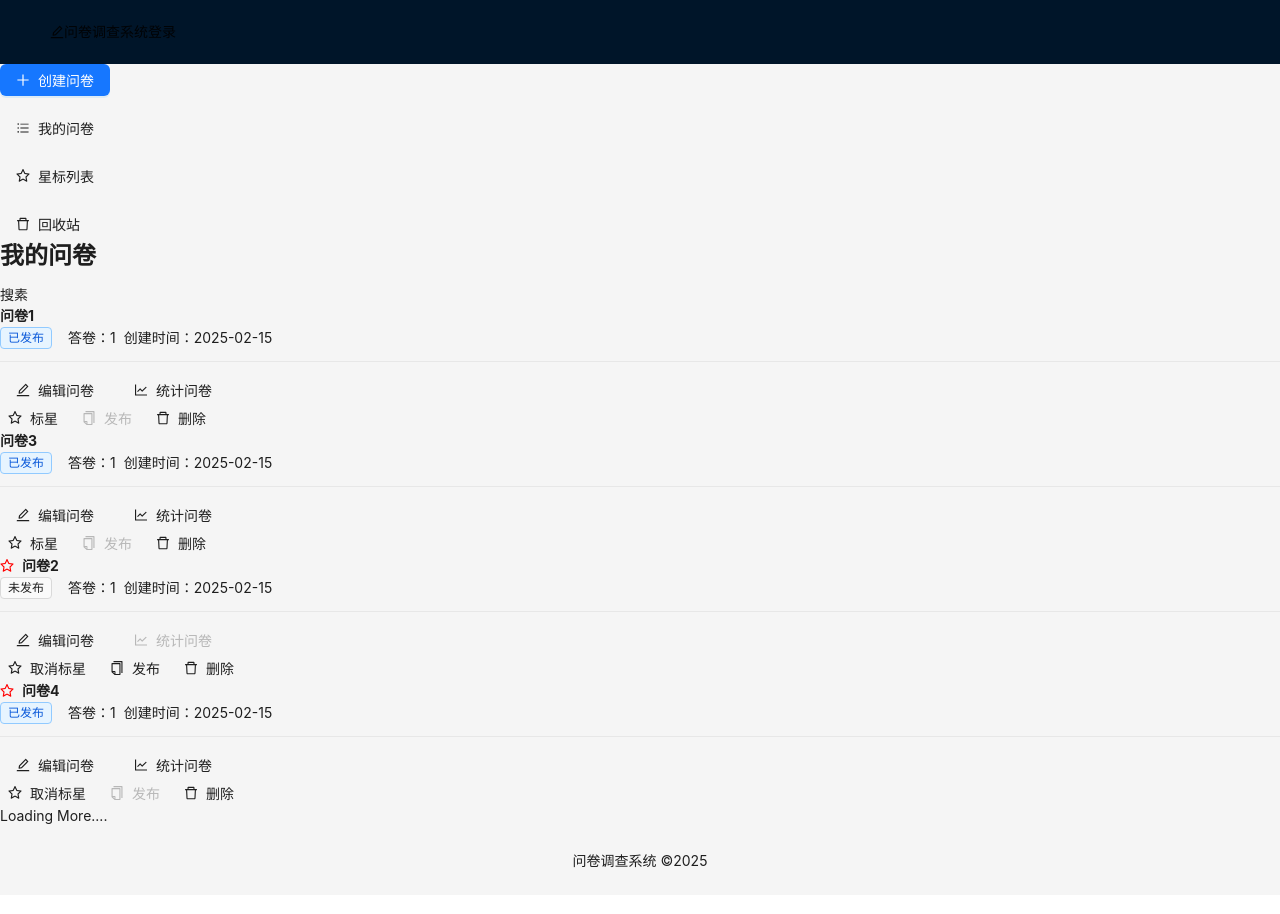
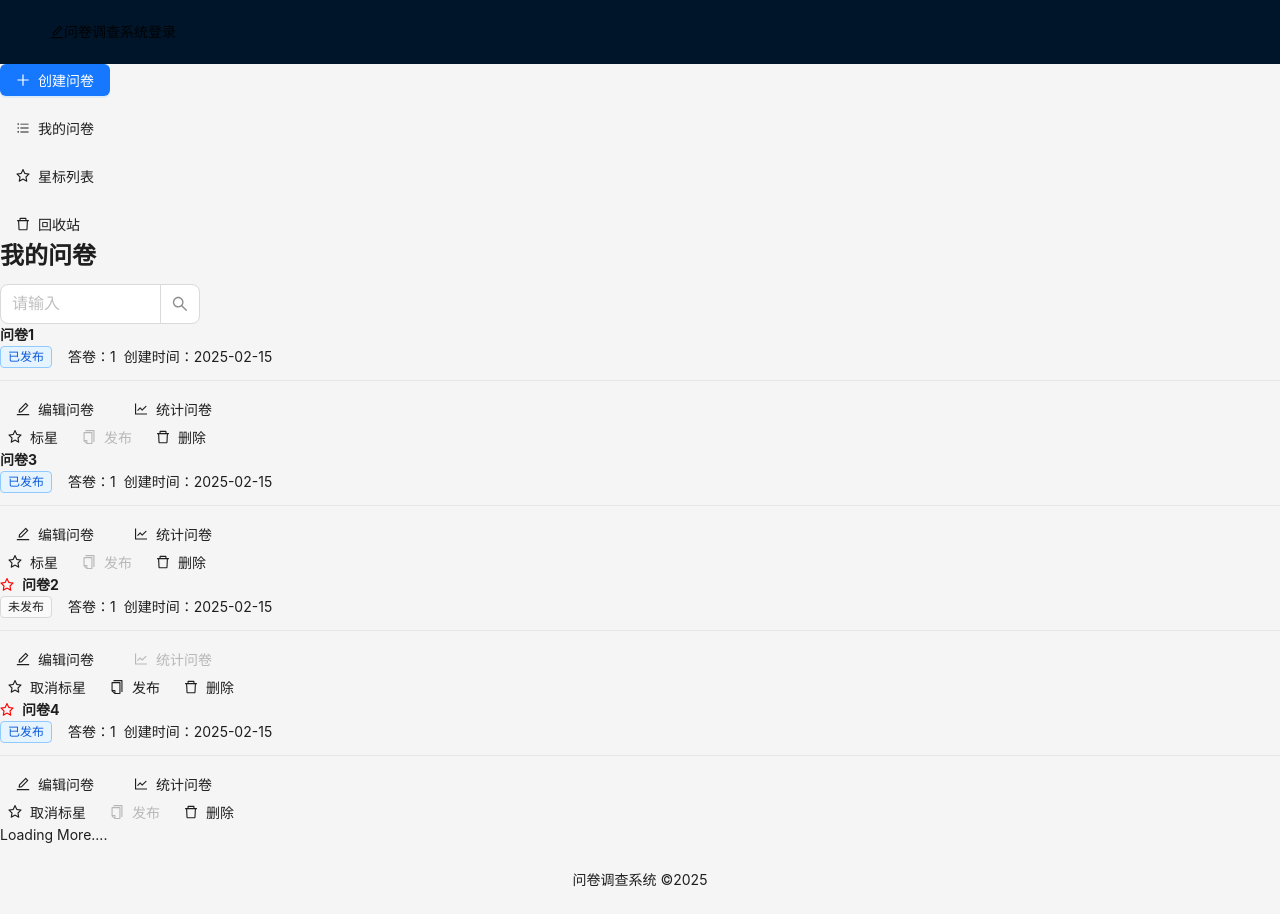
Before and after one commit to YanWei101/questionnaire, a Next.js app: page /manage in a window 1280 px wide. Built offline with nearby package versions, Linux system fonts and the light colour scheme; what @ant-design/nextjs-registry would draw is missing.

Commit message:
feat:完善ListSearch组件

```diff
--- /dev/null
+++ b/src/components/ListSearch.tsx
@@ -0,0 +1,37 @@
+import React, { useState, useEffect } from "react";
+import { Input } from "antd";
+const { Search } = Input;
+import { useRouter, useSearchParams } from "next/navigation";
+import { LSTI_SEARCH_PARAM_KEY } from "@/constant";
+
+export default function ListSearch() {
+  const router = useRouter();
+  const searchParams = useSearchParams();
+  const [searchText, setSearchText] = useState("");
+
+  // 从 URL 参数中获取初始值
+  useEffect(() => {
+    const val = searchParams.get(LSTI_SEARCH_PARAM_KEY) || "";
+    setSearchText(val);
+  }, [searchParams]);
+
+  const onChange = (e: React.ChangeEvent<HTMLInputElement>) => {
+    setSearchText(e.target.value);
+  };
+
+  const onSearch = () => {
+    router.push(`?${LSTI_SEARCH_PARAM_KEY}=${searchText}`);
+  };
+
+  return (
+    <Search
+      placeholder="请输入"
+      className="mb-2"
+      style={{ width: "200px" }}
+      size="large"
+      onChange={onChange}
+      value={searchText}
+      onSearch={onSearch}
+    />
+  );
+}
--- a/src/components/questionList.tsx
+++ b/src/components/questionList.tsx
@@ -3,7 +3,7 @@ import React, { useState } from "react";
 import QuestionCard from "@/components/QuestionCard";
 import { produce } from "immer";
 import { Typography } from "antd";
-
+import ListSearch from "./ListSearch";
 const { Title } = Typography;
 
 export default function QuestionList() {
@@ -112,7 +112,9 @@ export default function QuestionList() {
         <div className="flex-1 ">
           <Title level={3}>我的问卷</Title>
         </div>
-        <div className="flex-1 text-right">搜素</div>
+        <div className="flex-1 text-right">
+          <ListSearch />
+        </div>
       </header>
       <main>
         {questionList.map((q) => {
--- /dev/null
+++ b/src/constant/index.ts
@@ -0,0 +1,6 @@
+/*
+ * @description:常量
+ * @author: 湮未
+ */
+
+export const LSTI_SEARCH_PARAM_KEY = 'keyword'
```
